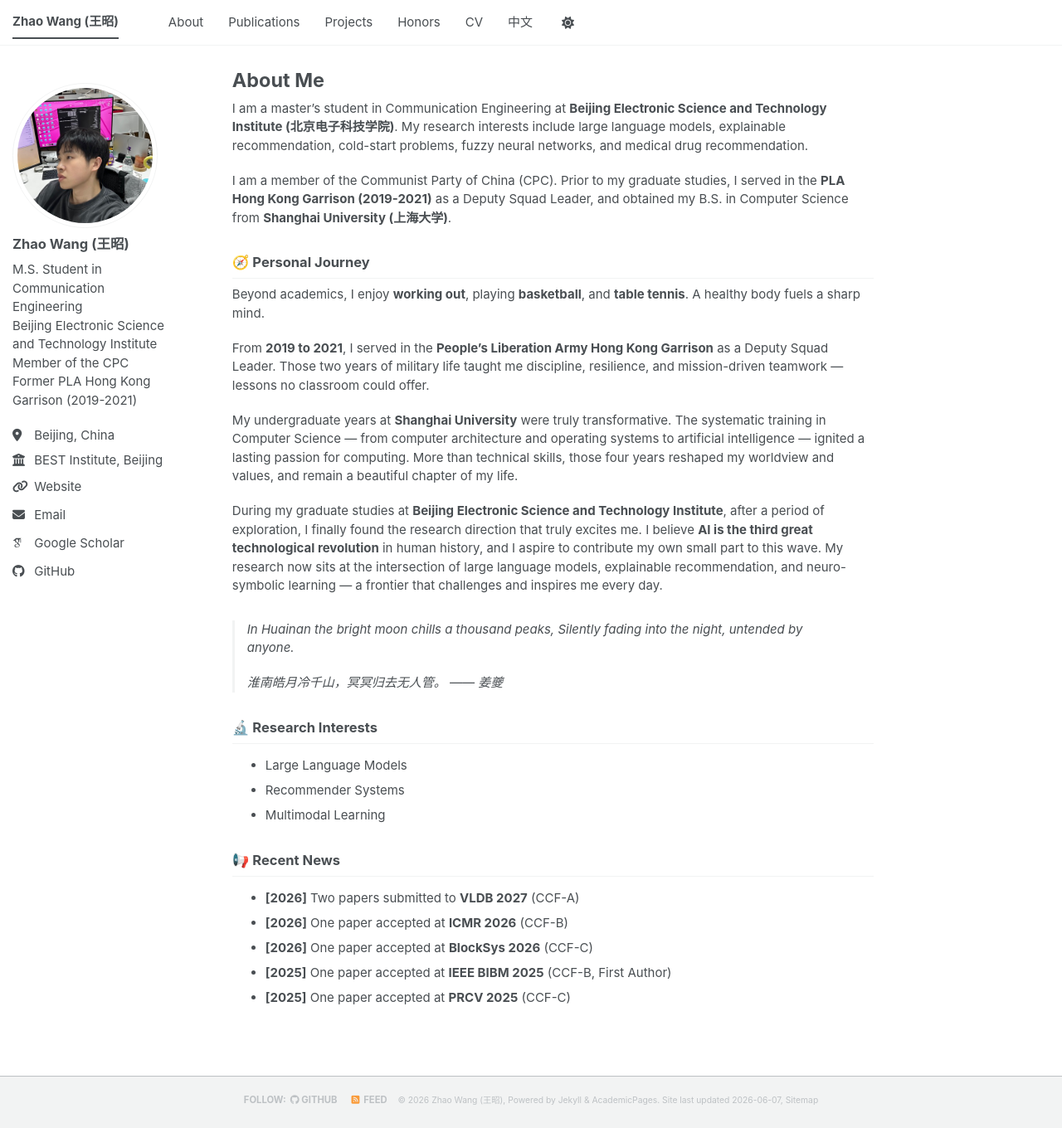
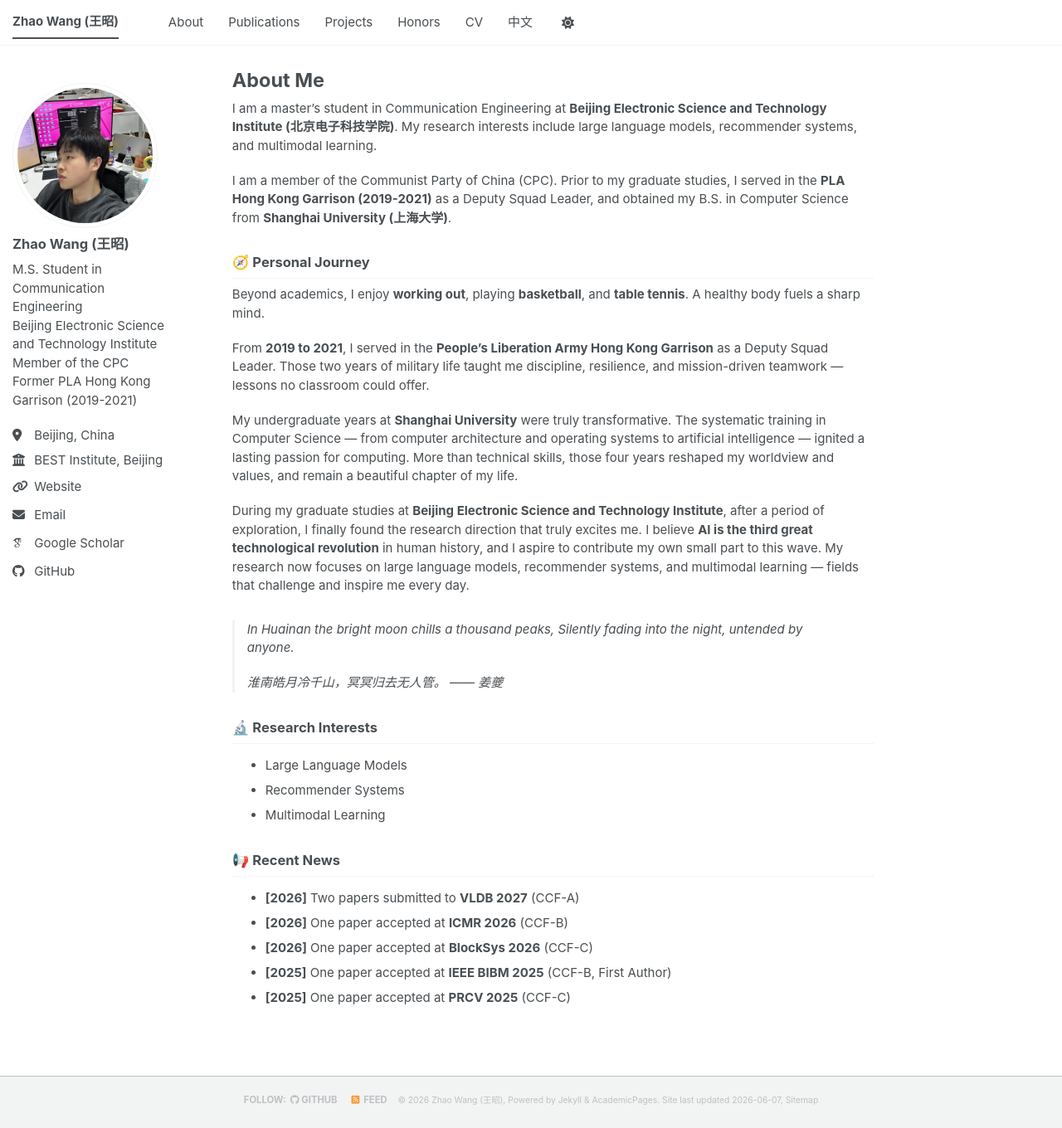
Before and after one commit to wangzhao-cs/wangzhao-cs.github.io, a Jekyll site: the page built from _pages/about.md, in a window 1280 px wide and 1360 px high. Shown: the whole window at 83% size. Built offline with Jekyll 4.4.1, drawn with Linux system fonts in a browser that asks for light colours; some web fonts are replaced; a script bundle is joined from its source files by our own code; library files that are not in the unit come from our copies.

Commit message:
Align research interests with resume

```diff
--- a/_config.yml
+++ b/_config.yml
@@ -4,7 +4,7 @@ site_theme               : "default"
 title                    : "Zhao Wang (王昭)"
 title_separator          : "-"
 name                     : &name "Zhao Wang (王昭)"
-description              : &description "M.S. Student in Communication Engineering at Beijing Electronic Science and Technology Institute. Research on LLMs, explainable recommendation, fuzzy neural networks, and drug recommendation."
+description              : &description "M.S. Student in Communication Engineering at Beijing Electronic Science and Technology Institute. Research on large language models, recommender systems, and multimodal learning."
 url                      : https://wangzhao-cs.github.io
 baseurl                  : ""
 repository               : "wangzhao-cs/wangzhao-cs.github.io"
--- a/_pages/about.md
+++ b/_pages/about.md
@@ -7,7 +7,7 @@ redirect_from:
   - /about.html
 ---
 
-I am a master's student in Communication Engineering at **Beijing Electronic Science and Technology Institute (北京电子科技学院)**. My research interests include large language models, explainable recommendation, cold-start problems, fuzzy neural networks, and medical drug recommendation.
+I am a master's student in Communication Engineering at **Beijing Electronic Science and Technology Institute (北京电子科技学院)**. My research interests include large language models, recommender systems, and multimodal learning.
 
 I am a member of the Communist Party of China (CPC). Prior to my graduate studies, I served in the **PLA Hong Kong Garrison (2019-2021)** as a Deputy Squad Leader, and obtained my B.S. in Computer Science from **Shanghai University (上海大学)**.
 
@@ -19,7 +19,7 @@ From **2019 to 2021**, I served in the **People's Liberation Army Hong Kong Garr
 
 My undergraduate years at **Shanghai University** were truly transformative. The systematic training in Computer Science — from computer architecture and operating systems to artificial intelligence — ignited a lasting passion for computing. More than technical skills, those four years reshaped my worldview and values, and remain a beautiful chapter of my life.
 
-During my graduate studies at **Beijing Electronic Science and Technology Institute**, after a period of exploration, I finally found the research direction that truly excites me. I believe **AI is the third great technological revolution** in human history, and I aspire to contribute my own small part to this wave. My research now sits at the intersection of large language models, explainable recommendation, and neuro-symbolic learning — a frontier that challenges and inspires me every day.
+During my graduate studies at **Beijing Electronic Science and Technology Institute**, after a period of exploration, I finally found the research direction that truly excites me. I believe **AI is the third great technological revolution** in human history, and I aspire to contribute my own small part to this wave. My research now focuses on large language models, recommender systems, and multimodal learning — fields that challenge and inspire me every day.
 
 > *In Huainan the bright moon chills a thousand peaks,*
 > *Silently fading into the night, untended by anyone.*
```
